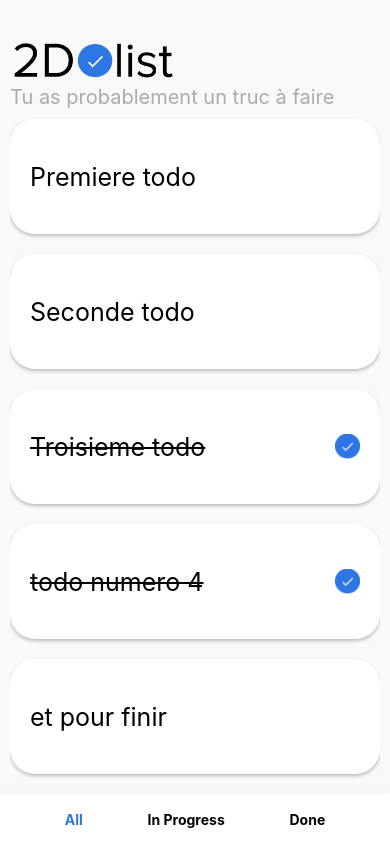
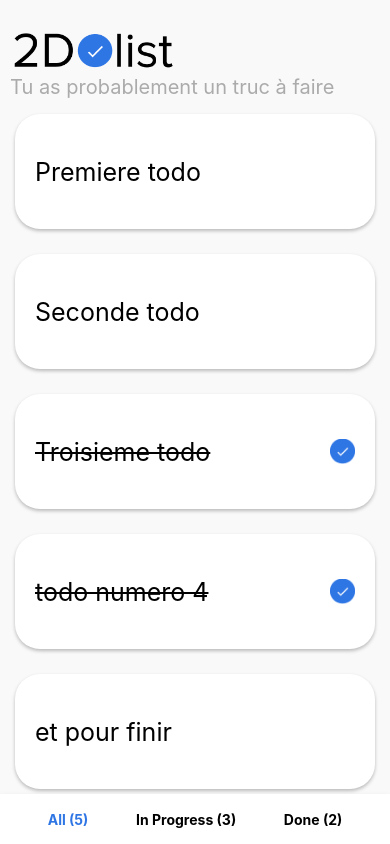
Before and after one commit to Naltpom/react-native-2dolist, a React Native app: screen / in a window 390 px wide. Built offline with nearby package versions, Linux system fonts and the light colour scheme.

Commit message:
Filtrage des taches

```diff
--- a/App.js
+++ b/App.js
@@ -17,6 +17,17 @@
     { id: 5, title: "et pour finir", isCompleted: false },
   ]);
 
+  function getFilteredList() {
+    switch (selectedTabName) {
+      case "all":
+        return todoList;
+      case "inProgress":
+        return todoList.filter((todo) => !todo.isCompleted);
+      case "done":
+        return todoList.filter((todo) => todo.isCompleted);
+    }
+  }
+
   function updateTodo(todo) {
     const updateTodo = {
       ...todo,
@@ -33,7 +44,7 @@
   }
 
   function renderTodoList() {
-    return todoList.map((todo) => (
+    return getFilteredList().map((todo) => (
       <View style={s.cardItem} key={s.id}>
         <CardTodo onPress={updateTodo} todo={todo} />
       </View>
@@ -54,6 +65,7 @@
         <TabBottomMenu
           selectedTabName={selectedTabName}
           onPress={setSelectedTabName}
+          todoList={todoList}
         />
       </View>
     </>
--- a/App.style.js
+++ b/App.style.js
@@ -3,7 +3,7 @@
 export const s = StyleSheet.create({
   app: {
     flex: 1,
-    padding: 10,
+    paddingHorizontal: 10,
     backgroundColor: "#f9f9f9",
   },
   header: {
@@ -17,6 +17,8 @@
     height: 50,
   },
   cardItem: {
+    marginTop: 5,
     marginBottom: 20,
+    marginHorizontal: 5
   },
 });
--- a/components/TabBottomMenu/TabBottomMenu.jsx
+++ b/components/TabBottomMenu/TabBottomMenu.jsx
@@ -1,7 +1,15 @@
 import { Text, TouchableOpacity, View } from "react-native";
 import { s } from "./TabBottomMenu.style";
 
-export function TabBottomMenu({ selectedTabName, onPress }) {
+export function TabBottomMenu({ selectedTabName, onPress, todoList }) {
+  const countByStatus = todoList.reduce(
+    (acc, todo) => {
+      todo.isCompleted ? acc.done++ : acc.inProgress++;
+      return acc;
+    },
+    { all: todoList.length, inProgress: 0, done: 0 }
+  );
+
   function getTextStyle(tabName) {
     return {
       fontWeight: "bold",
@@ -12,13 +20,15 @@
   return (
     <View style={s.container}>
       <TouchableOpacity onPress={() => onPress("all")}>
-        <Text style={getTextStyle("all")}>All</Text>
+        <Text style={getTextStyle("all")}>All ({countByStatus.all})</Text>
       </TouchableOpacity>
-      <TouchableOpacity onPress={() => onPress("in-progress")}>
-        <Text style={getTextStyle("in-progress")}>In Progress</Text>
+      <TouchableOpacity onPress={() => onPress("inProgress")}>
+        <Text style={getTextStyle("inProgress")}>
+          In Progress ({countByStatus.inProgress})
+        </Text>
       </TouchableOpacity>
       <TouchableOpacity onPress={() => onPress("done")}>
-        <Text style={getTextStyle("done")}>Done</Text>
+        <Text style={getTextStyle("done")}>Done ({countByStatus.done})</Text>
       </TouchableOpacity>
     </View>
   );
```
